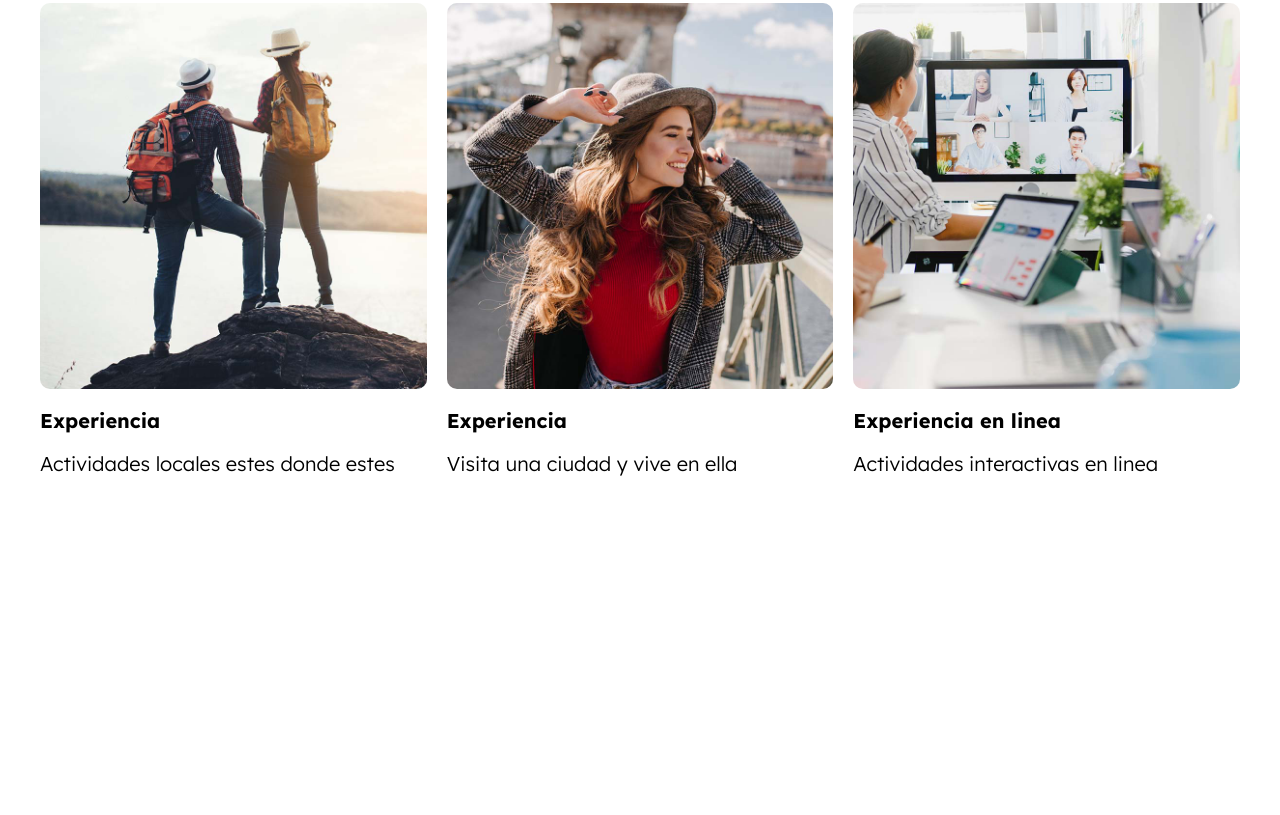
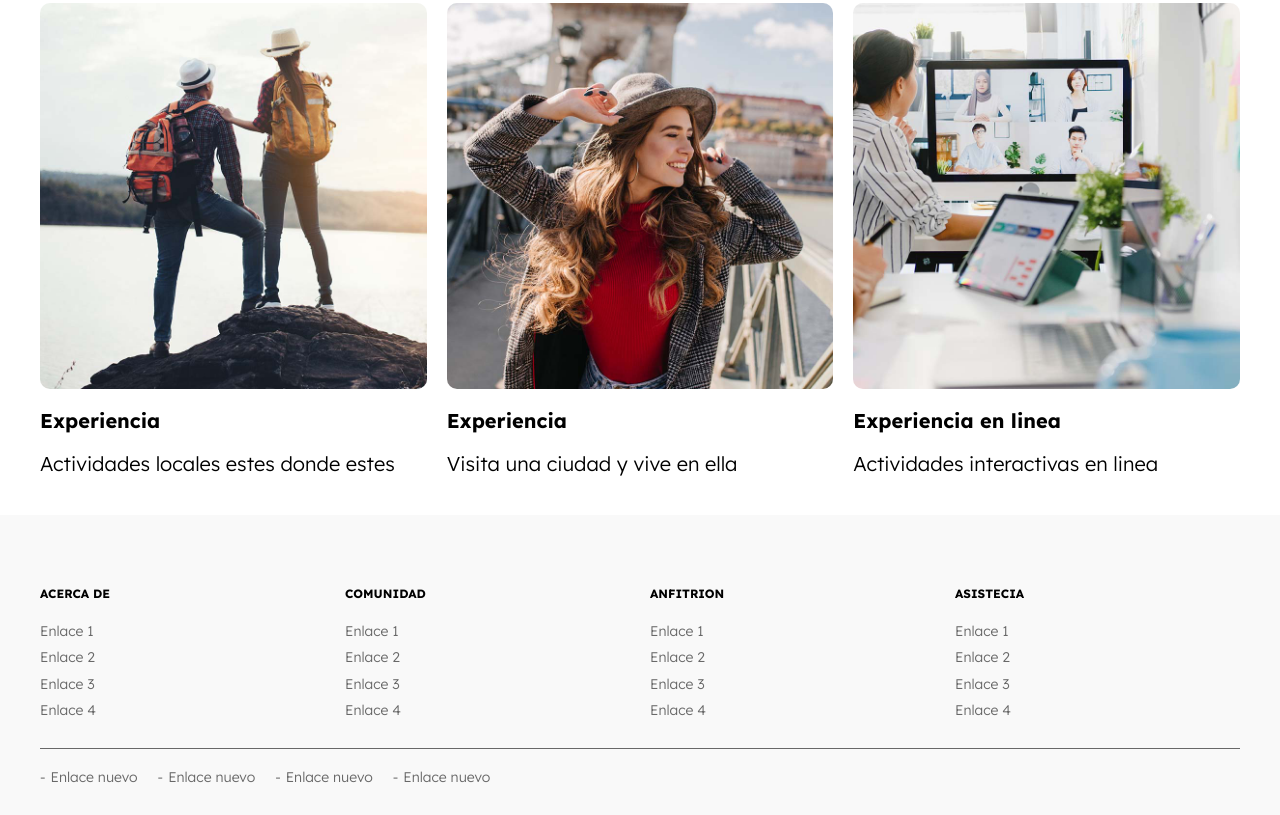
Before and after one commit to yorudevv-hub/ClondeAirBnB, a website: page index.html in a window 1280 px wide. Shown: the part 2314-3129 px from the top of the page. Before the commit the page ends 2829 px from the top, so only its background shows below. Drawn offline with Linux system fonts and the light colour scheme.

Commit message:
feat: complete footer section

```diff
--- a/index.html
+++ b/index.html
@@ -188,7 +188,8 @@
     <section class="anfitrion contenedor seccion">
         <div class="anfitrion__contenido">
             <h2 class="anfitrion__haading">Animate a ser anfitrion</h2>
-            <p class="anfitrion__texto">Comparte tu espacio para ganar dinero extra y aprovechar nuevas oportunidades</p>
+            <p class="anfitrion__texto">Comparte tu espacio para ganar dinero extra y aprovechar nuevas oportunidades
+            </p>
             <a href="" class="anfitrion__enlace">Mas informacion</a>
         </div>
     </section>
@@ -216,8 +217,63 @@
                 <p class="experiencia__titulo">Experiencia en linea</p>
                 <p class="experiencia__descripcion">Actividades interactivas en linea</p>
             </div>
+
+        </div>
     </main>
+
+    <footer class="footer">
+        <div class="footer__grid contenedor">
+            <div class="footer__widget">
+                <h3 class="footer__heading">Acerca de</h3>
+                <nav class="footer__menu">
+                    <a href="" class="footer__enlace">Enlace 1</a>
+                    <a href="" class="footer__enlace">Enlace 2</a>
+                    <a href="" class="footer__enlace">Enlace 3</a>
+                    <a href="" class="footer__enlace">Enlace 4</a>
+                </nav>
             </div>
+
+            <div class="footer__widget">
+                <h3 class="footer__heading">Comunidad</h3>
+                <nav class="footer__menu">
+                    <a href="" class="footer__enlace">Enlace 1</a>
+                    <a href="" class="footer__enlace">Enlace 2</a>
+                    <a href="" class="footer__enlace">Enlace 3</a>
+                    <a href="" class="footer__enlace">Enlace 4</a>
+                </nav>
+            </div>
+
+            <div class="footer__widget">
+                <h3 class="footer__heading">Anfitrion</h3>
+                <nav class="footer__menu">
+                    <a href="" class="footer__enlace">Enlace 1</a>
+                    <a href="" class="footer__enlace">Enlace 2</a>
+                    <a href="" class="footer__enlace">Enlace 3</a>
+                    <a href="" class="footer__enlace">Enlace 4</a>
+                </nav>
+            </div>
+
+            <div class="footer__widget">
+                <h3 class="footer__heading">Asistecia</h3>
+                <nav class="footer__menu">
+                    <a href="" class="footer__enlace">Enlace 1</a>
+                    <a href="" class="footer__enlace">Enlace 2</a>
+                    <a href="" class="footer__enlace">Enlace 3</a>
+                    <a href="" class="footer__enlace">Enlace 4</a>
+                </nav>
+            </div>
+        </div>
+
+
+        <div class="footer__barra contenedor">
+            <nav class="footer__barranav">
+                <a href="" class="footer__enlace footer__enlace--barra">Enlace nuevo</a>
+                <a href="" class="footer__enlace footer__enlace--barra">Enlace nuevo</a>
+                <a href="" class="footer__enlace footer__enlace--barra">Enlace nuevo</a>
+                <a href="" class="footer__enlace footer__enlace--barra">Enlace nuevo</a>
+            </nav>
+        </div>
+    </footer>
 </body>
 
 </html>
--- a/src/scss/base/_variables.scss
+++ b/src/scss/base/_variables.scss
@@ -12,6 +12,6 @@ $secundario: rgb(189, 30, 89);
 $negro: #000;
 $blanco: #FFFFFF;
 $gris: #686868;
-$grisClaro: #e1e1e1;
+$grisClaro: #f9f9f9;
 
 $separacion: 5rem;
--- /dev/null
+++ b/src/scss/ui/contenido/_footer.scss
@@ -0,0 +1,51 @@
+@use "base/variables" as v;
+@use "base/mixins" as m;
+
+.footer {
+  background-color: v.$grisClaro;
+  padding-top: 5rem;
+  &__grid {
+    @include m.tablet {
+      @include m.grid(2, 2rem);
+    }
+
+    @include m.desktop {
+      @include m.grid(4, 2rem);
+    }
+  }
+
+  &__heading {
+    text-transform: uppercase;
+    font-size: 1.2rem;
+  }
+
+  &__enlace {
+    display: block;
+    color: v.$gris;
+    font-size: 1.4rem;
+    margin-bottom: 1rem;
+  }
+
+  &__barra {
+    border-top: 1px solid v.$gris;
+    margin-top: 2rem;
+    padding: 2rem 0;
+  }
+
+  &__barranav {
+    display: flex;
+
+    flex-direction: column;
+    @include m.tablet {
+      flex-direction: row;
+      gap: 2rem;
+    }
+  }
+
+  &__enlace--barra {
+    &::before {
+      content: "-";
+      margin-right: 0.5rem;
+    }
+  }
+}
--- a/src/scss/ui/contenido/_index.scss
+++ b/src/scss/ui/contenido/_index.scss
@@ -1,4 +1,5 @@
 @forward "destino";
 @forward "lugares";
 @forward "anfitrion";
-@forward "experiencias"
+@forward "experiencias";
+@forward "footer";
```
Also changed, not shown: build/css/app.css. Lines whose indentation alone changed are shown as unchanged.
